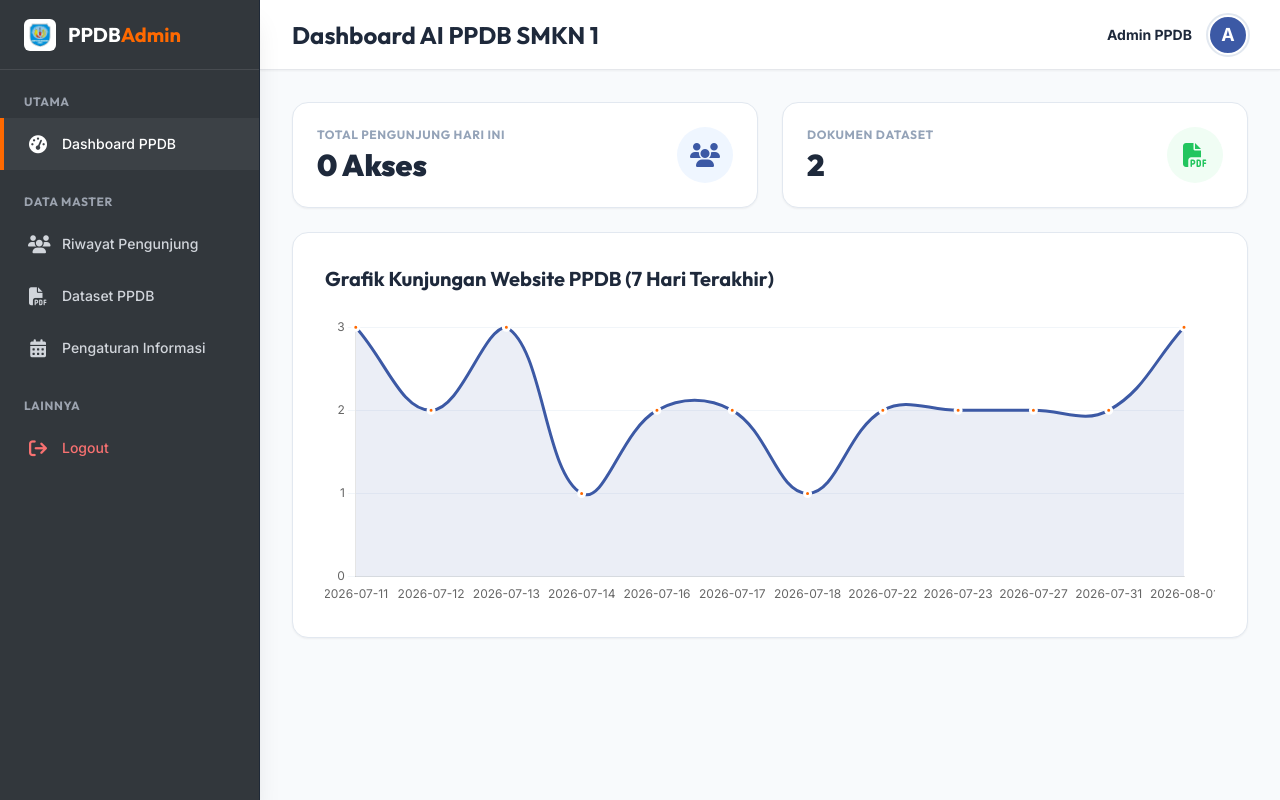
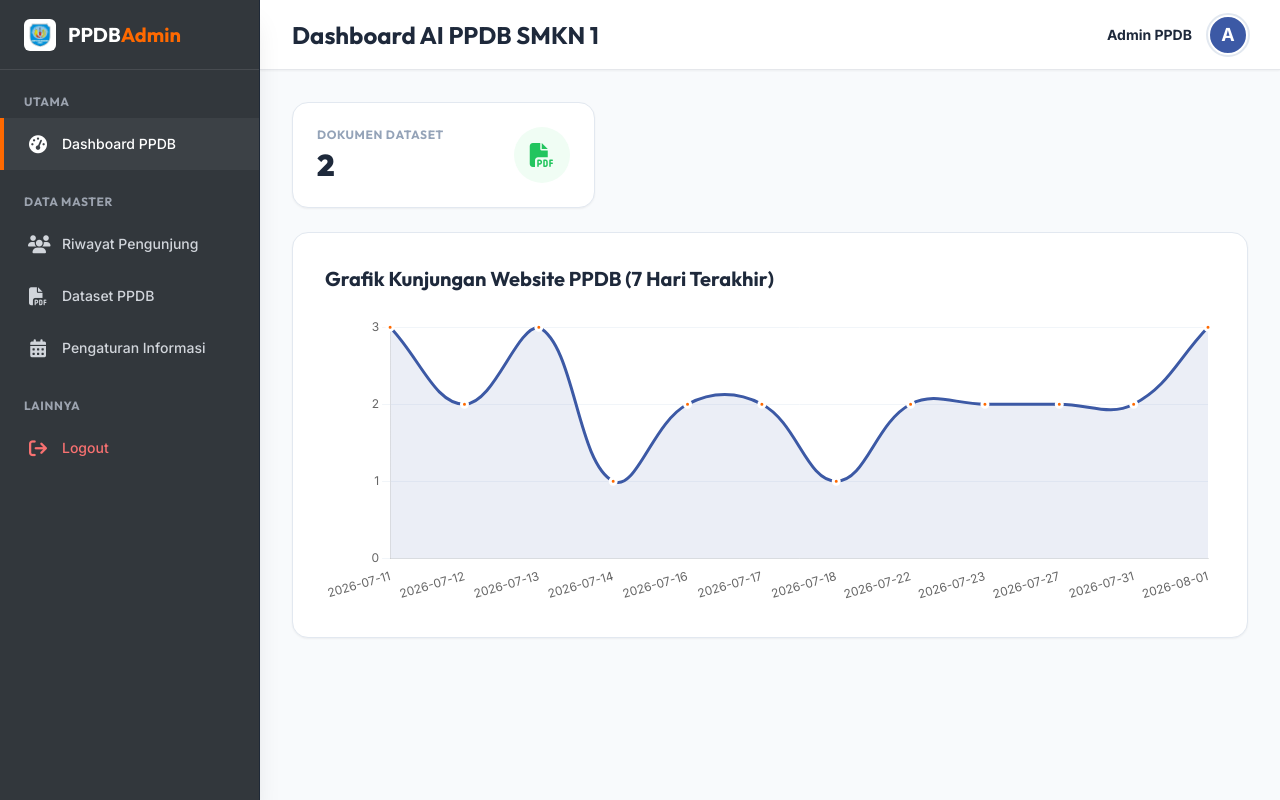
Before and after one commit to syahputra21/Chatbot_PPDB_SMK_NEGERI_1_KOTA_SORONG, a Flask app: page /admin in a window 1280 px wide. Run offline with Flask 3, Linux system fonts and the light colour scheme; the visitor is signed in with stand-in values (Sample User, id 1); data comes from the database, SQL or seed files in the repository; some libraries are stand-ins or nearby versions.

Commit message:
feat(admin): menghapus kartu Total Pengunjung Hari Ini di bagian atas agar hanya menyisakan kartu Dokumen Dataset yang kompak dan rapi

```diff
--- a/templates/admin.html
+++ b/templates/admin.html
@@ -175,21 +175,8 @@
             <section id="tab-dashboard" class="tab-content active">
                 <div class="space-y-6">
                     <!-- Stats Cards -->
-                    <div class="grid grid-cols-1 md:grid-cols-2 gap-6">
-                        <!-- Card 1 -->
-                        <div
-                            class="p-6 rounded-2xl border border-slate-200 flex items-center justify-between bg-white shadow-sm hover:shadow-md transition-shadow">
-                            <div>
-                                <p class="text-xs font-bold text-slate-400 uppercase tracking-wider mb-1 font-outfit">
-                                    Total Pengunjung Hari Ini</p>
-                                <h3 id="stat-main-tokens" class="text-3xl font-black text-slate-800 font-outfit">0 Akses</h3>
-                            </div>
-                            <div
-                                class="w-14 h-14 rounded-full bg-blue-50 text-sekolah-blue flex items-center justify-center text-2xl">
-                                <i class="fa-solid fa-users"></i>
-                            </div>
-                        </div>
-                        <!-- Card 2 -->
+                    <div class="grid grid-cols-1 md:grid-cols-3 gap-6">
+                        <!-- Card Dokumen Dataset -->
                         <div
                             class="p-6 rounded-2xl border border-slate-200 flex items-center justify-between bg-white shadow-sm hover:shadow-md transition-shadow">
                             <div>
@@ -602,7 +589,8 @@
                 const data = await res.json();
 
                 // Update Cards Main Dashboard
-                document.getElementById('stat-main-tokens').innerText = (data.today_visits || 0) + " Akses";
+                const statMainTokens = document.getElementById('stat-main-tokens');
+                if (statMainTokens) statMainTokens.innerText = (data.today_visits || 0) + " Akses";
                 const statMainVisits = document.getElementById('stat-main-visits');
                 if (statMainVisits) statMainVisits.innerText = data.today_visits.toLocaleString();
                 document.getElementById('stat-file-count').innerText = data.docs_count;
```
